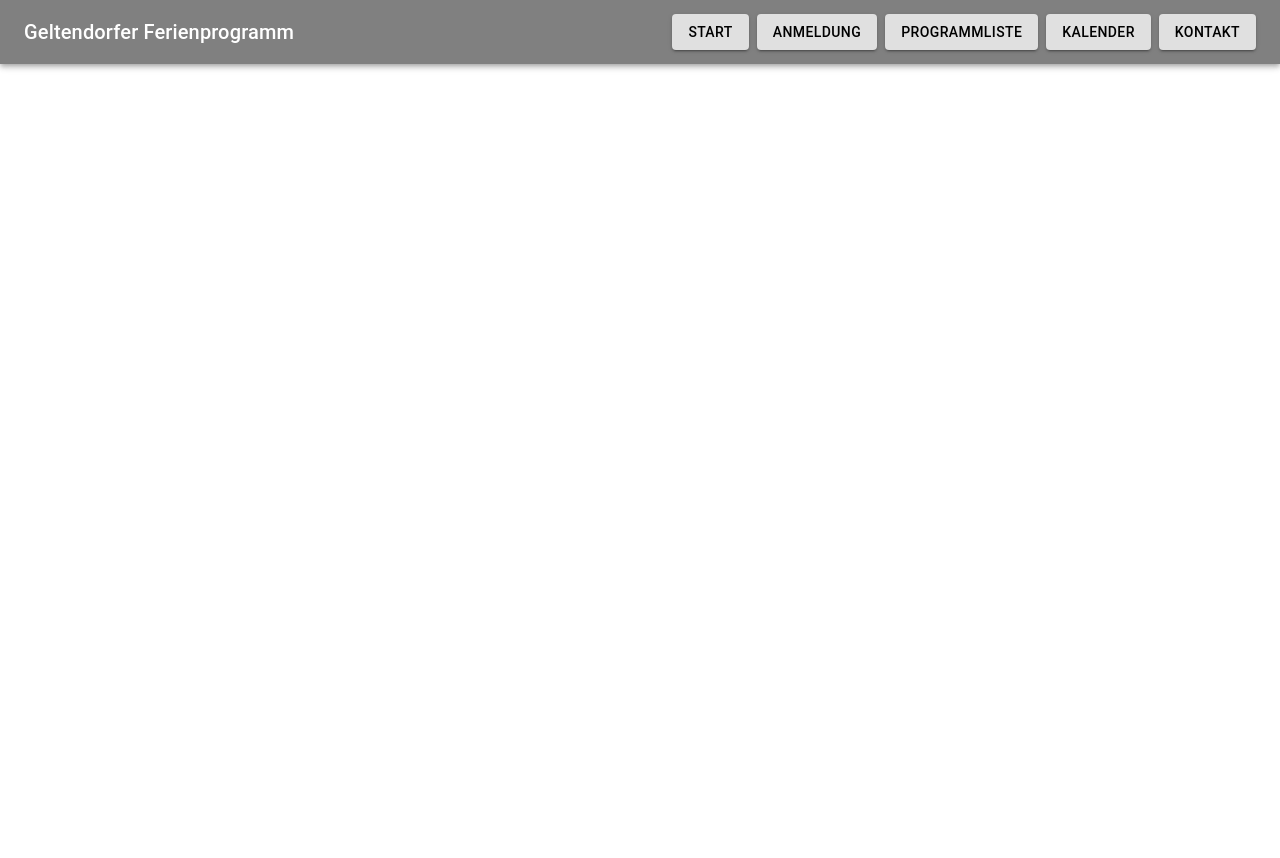
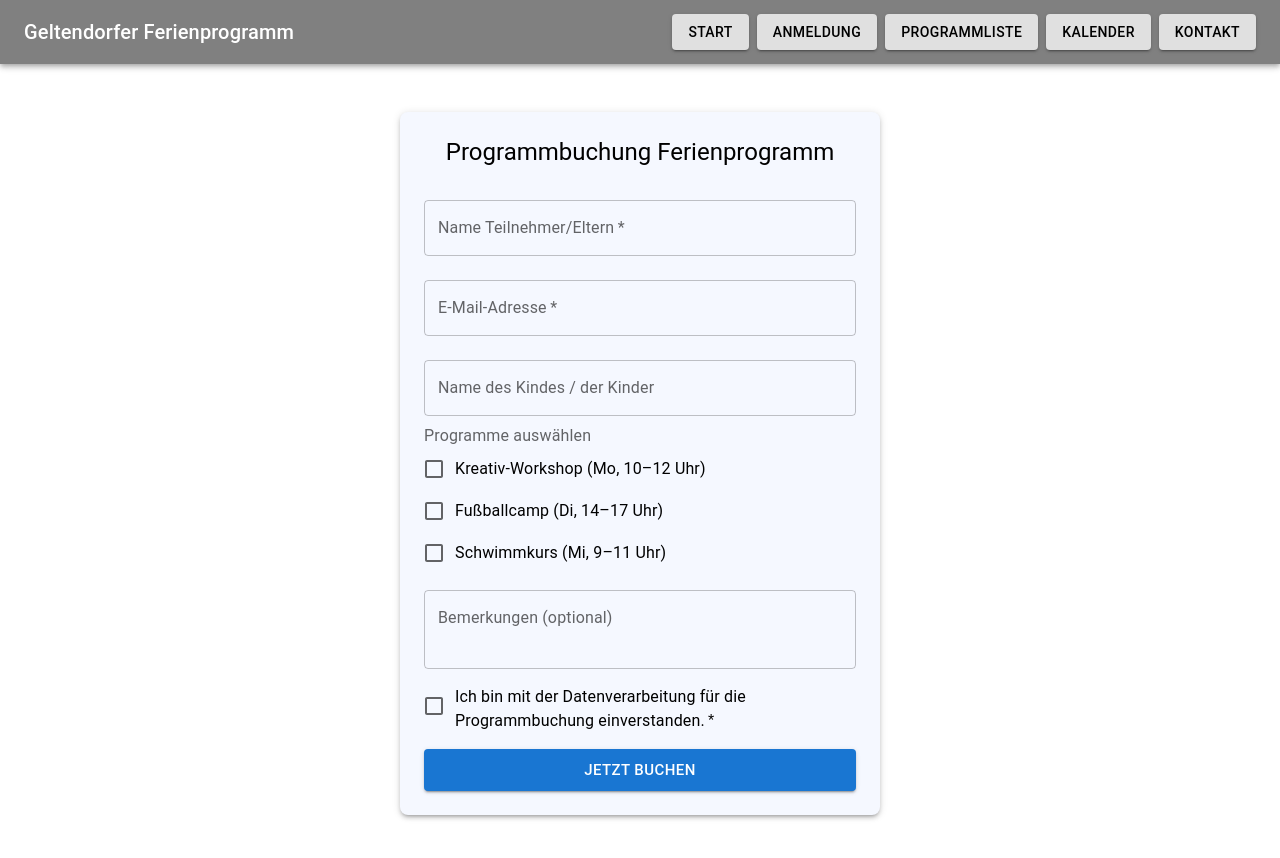
Before and after one commit to NaNu831/ferienprogramm, a Next.js app: page /anmeldung in a window 1280 px wide. Shown: the top 858 px of the page. Before the commit the page ends 800 px from the top, so only its background shows below. Built offline with nearby package versions, Linux system fonts and the light colour scheme.

Commit message:
Initial Verson - Anmeldeseite

```diff
--- a/src/app/anmeldung/page.tsx
+++ b/src/app/anmeldung/page.tsx
@@ -1,9 +1,154 @@
-import React from "react";
+'use client';
+import {
+    Box, Button, TextField, Checkbox, FormControlLabel, Typography, Alert,
+    FormGroup, FormLabel,
+} from "@mui/material";
+import { useState } from "react";
 
 export default function AnmeldungPage() {
+
+    const programme = [
+        { value: 'kreativ', label: 'Kreativ-Workshop (Mo, 10–12 Uhr)' },
+        { value: 'fussball', label: 'Fußballcamp (Di, 14–17 Uhr)' },
+        { value: 'schwimmen', label: 'Schwimmkurs (Mi, 9–11 Uhr)' },
+    ];
+
+    const [form, setForm] = useState({
+        buchender: '',
+        email: '',
+        kinder: '',
+        programme: [] as string[],
+        bemerkung: '',
+        einverstanden: false,
+    });
+    const [submitted, setSubmitted] = useState(false);
+
+    const handleChange = (
+        e: React.ChangeEvent<HTMLInputElement | HTMLTextAreaElement>
+    ) => {
+        const { name, value, type } = e.target;
+
+        // FIXME
+        setForm(prev => ({
+            ...prev,
+            [name]: type === 'checkbox' ? null : value,
+        }));
+    };
+
+    // Für Mehrfachauswahl Programme
+    const handleProgrammeChange = (e: React.ChangeEvent<HTMLInputElement>) => {
+        const { value, checked } = e.target;
+        setForm(prev => ({
+            ...prev,
+            programme: checked
+                ? [...prev.programme, value]
+                : prev.programme.filter(item => item !== value),
+        }));
+    };
+
+    const handleSubmit = (e: React.FormEvent) => {
+        e.preventDefault();
+        setSubmitted(true);
+        // Hier könntest du die Daten z.B. an eine API senden
+        // await fetch("/api/programmbuchung", { method: "POST", body: JSON.stringify(form) });
+    };
+
+
+
     return (
         <div>
+            <Box
+                component="form"
+                onSubmit={handleSubmit}
+                sx={{
+                    maxWidth: 480, mx: 'auto', my: 6, p: 3, background: '#f5f8ff',
+                    borderRadius: 2, boxShadow: 3
+                }}
+            >
+                <Typography variant="h5" mb={2} textAlign="center">
+                    Programmbuchung Ferienprogramm
+                </Typography>
+                <TextField
+                    label="Name Teilnehmer/Eltern"
+                    name="buchender"
+                    value={form.buchender}
+                    onChange={handleChange}
+                    fullWidth required margin="normal"
+                />
+                <TextField
+                    label="E-Mail-Adresse"
+                    name="email"
+                    type="email"
+                    value={form.email}
+                    onChange={handleChange}
+                    fullWidth required margin="normal"
+                />
+                <TextField
+                    label="Name des Kindes / der Kinder"
+                    name="kinder"
+                    value={form.kinder}
+                    onChange={handleChange}
+                    fullWidth margin="normal"
+                />
 
+                <FormLabel sx={{ mt: 2, mb: 1 }}>Programme auswählen</FormLabel>
+                <FormGroup>
+                    {programme.map(prg => (
+                        <FormControlLabel
+                            key={prg.value}
+                            control={
+                                <Checkbox
+                                    value={prg.value}
+                                    checked={form.programme.includes(prg.value)}
+                                    onChange={handleProgrammeChange}
+                                />
+                            }
+                            label={prg.label}
+                        />
+                    ))}
+                </FormGroup>
+
+                <TextField
+                    label="Bemerkungen (optional)"
+                    name="bemerkung"
+                    value={form.bemerkung}
+                    onChange={handleChange}
+                    fullWidth
+                    multiline
+                    minRows={2}
+                    margin="normal"
+                />
+
+                <FormControlLabel
+                    control={
+                        <Checkbox
+                            name="einverstanden"
+                            checked={form.einverstanden}
+                            onChange={handleChange}
+                            required
+                        />
+                    }
+                    label="Ich bin mit der Datenverarbeitung für die Programmbuchung einverstanden."
+                    sx={{ mt: 1, alignItems: 'flex-start' }}
+                />
+
+                <Button
+                    type="submit"
+                    variant="contained"
+                    color="primary"
+                    fullWidth
+                    size="large"
+                    sx={{ mt: 2 }}
+                >
+                    Jetzt buchen
+                </Button>
+
+                {submitted && (
+                    <Alert severity="success" sx={{ mt: 2 }}>
+                        Danke, Ihre Buchung wurde übermittelt!
+                    </Alert>
+                )}
+            </Box>
         </div>
     );
 }
```
